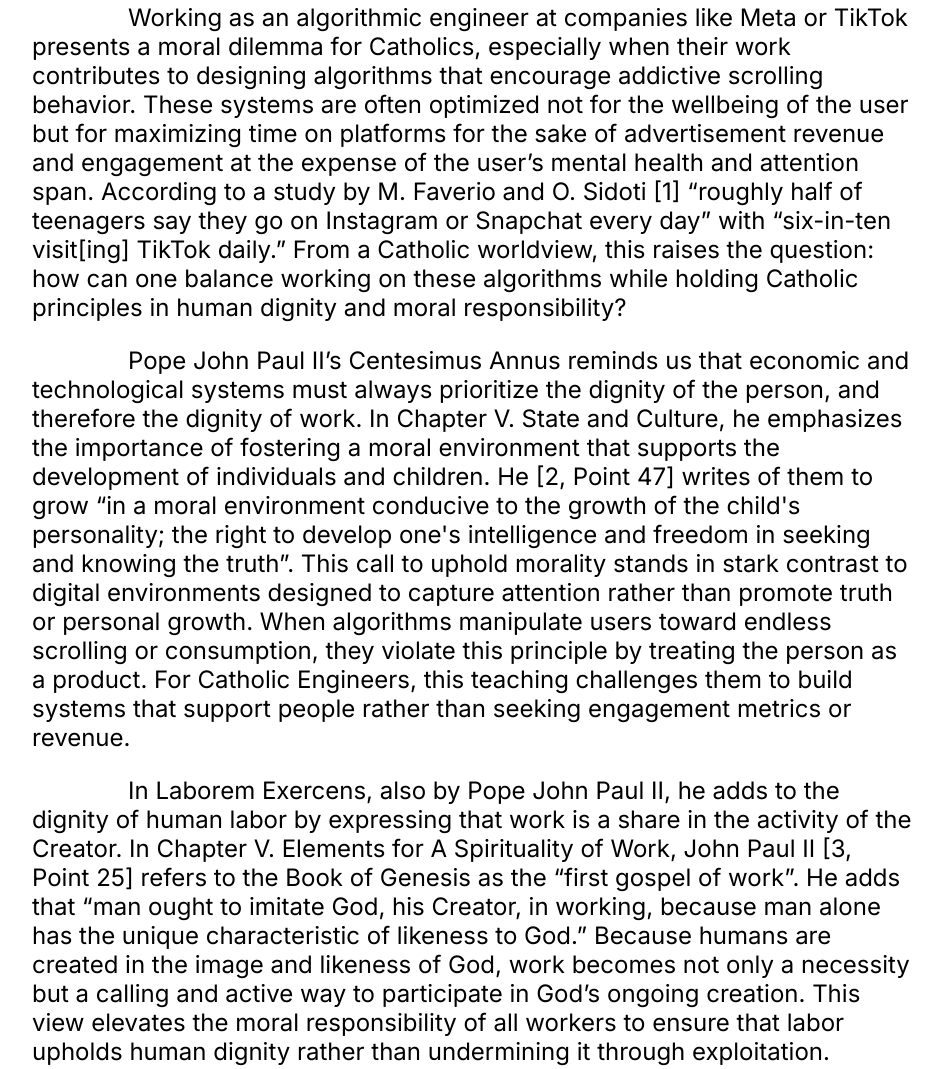
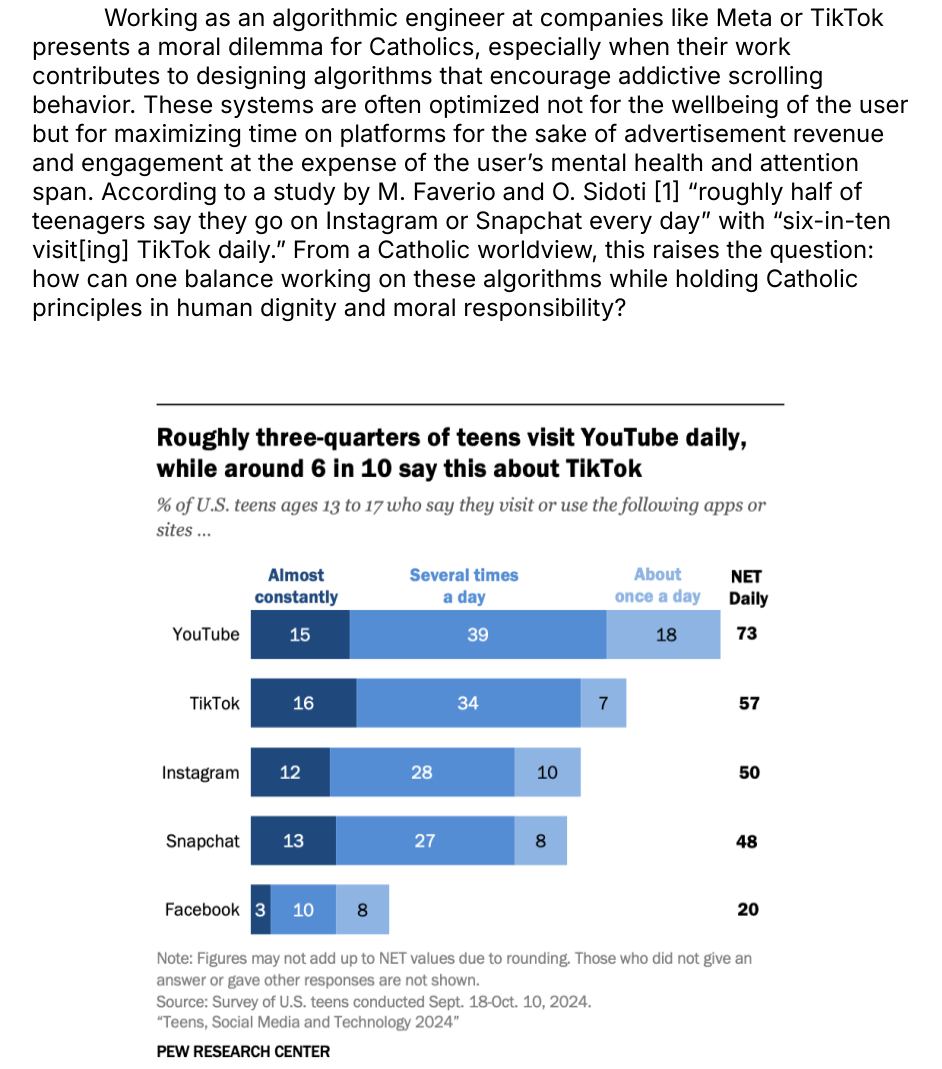
Before and after one commit to juliansalvador727/juliansalvador727.github.io, a plain HTML site: page project.html in a window 1280 px wide. Shown: the part 893-1962 px from the top of the page, without its empty margins (168-1110 px from the left). Drawn offline with Linux system fonts and the light colour scheme.

Commit message:
almost done!

```diff
--- a/project.html
+++ b/project.html
@@ -15,7 +15,8 @@
       <div class="right-links">
         <ul>
           <li><a href="#">Home</a></li>
-          <li><a href="#">Statistics</a></li>
+          <li><a href="#stat">Statistics</a></li>
+          <li><a href="#">Reflection</a></li>
           <li><a href="#">References</a></li>
         </ul>
       </div>
@@ -44,6 +45,7 @@
         these algorithms while holding Catholic principles in human dignity and
         moral responsibility?
       </p>
+      <img class="body-photo" id="stat" src="PI_2024.12.12_teens-social-media-tech_0-03.webp">
       <p>
         Pope John Paul II’s Centesimus Annus reminds us that economic and
         technological systems must always prioritize the dignity of the person,
--- a/style.css
+++ b/style.css
@@ -1,3 +1,7 @@
+html {
+    scroll-behavior: smooth;
+}
+
 * {
     font-family: Inter;
     scrollbar-width: thin;
@@ -61,8 +65,17 @@ body {
 /* Body */
 
 .main-text p {
-  text-indent: 4em; /* or 15px, or 5%, 2rem or 3vw */
+  text-indent: 3em; /* or 15px, or 5%, 2rem or 3vw */
   font-size: 24px;
+}
+
+.body-photo {
+    padding-top: 50px;
+    padding-bottom: 50px;
+    width: 640px;
+    height: 700px;
+    margin: auto;
+    display: block;
 }
 
 
```
Also changed, not shown: PI_2024.12.12_teens-social-media-tech_0-03.webp (added).
